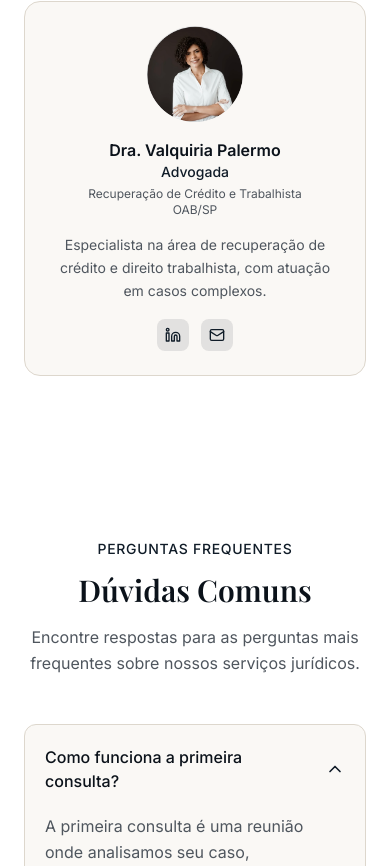
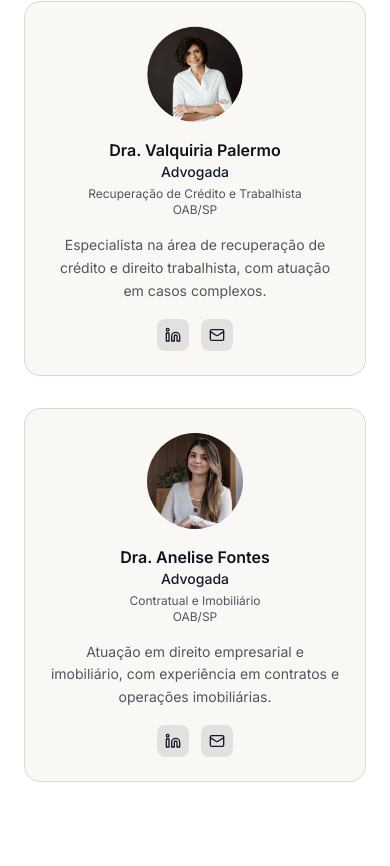
Before and after one commit to robson-gif/mechinunes-site, a Next.js app: page / in a window 390 px wide. Shown: the part 5892-6758 px from the top of the page. Built offline with nearby package versions, Linux system fonts and the light colour scheme; a web font is replaced by a local one.

Commit message:
feat: add new team member and update grid layout
Added a new team member "Dra. Anelise Fontes" and updated the team grid layout for better responsiveness.

Co-authored-by: robson-gif <287000659+robson-gif@users.noreply.github.com>

```diff
--- a/components/team.tsx
+++ b/components/team.tsx
@@ -29,6 +29,15 @@ const team = [
     description:
       "Especialista na área de recuperação de crédito e direito trabalhista, com atuação em casos complexos.",
   },
+  {
+    name: "Dra. Anelise Fontes",
+    role: "Advogada",
+    specialty: "Contratual e Imobiliário",
+    oab: "OAB/SP",
+    image: "/images/anelise-fontes.jpg",
+    description:
+      "Atuação em direito empresarial e imobiliário, com experiência em contratos e operações imobiliárias.",
+  },
 ]
 
 export function Team() {
@@ -48,7 +57,7 @@ export function Team() {
           </p>
         </div>
 
-        <div className="grid md:grid-cols-3 gap-8 max-w-4xl mx-auto">
+        <div className="grid sm:grid-cols-2 lg:grid-cols-4 gap-8">
           {team.map((member) => (
             <div
               key={member.name}
```
Also changed, not shown: public/images/anelise-fontes.jpg (added).
